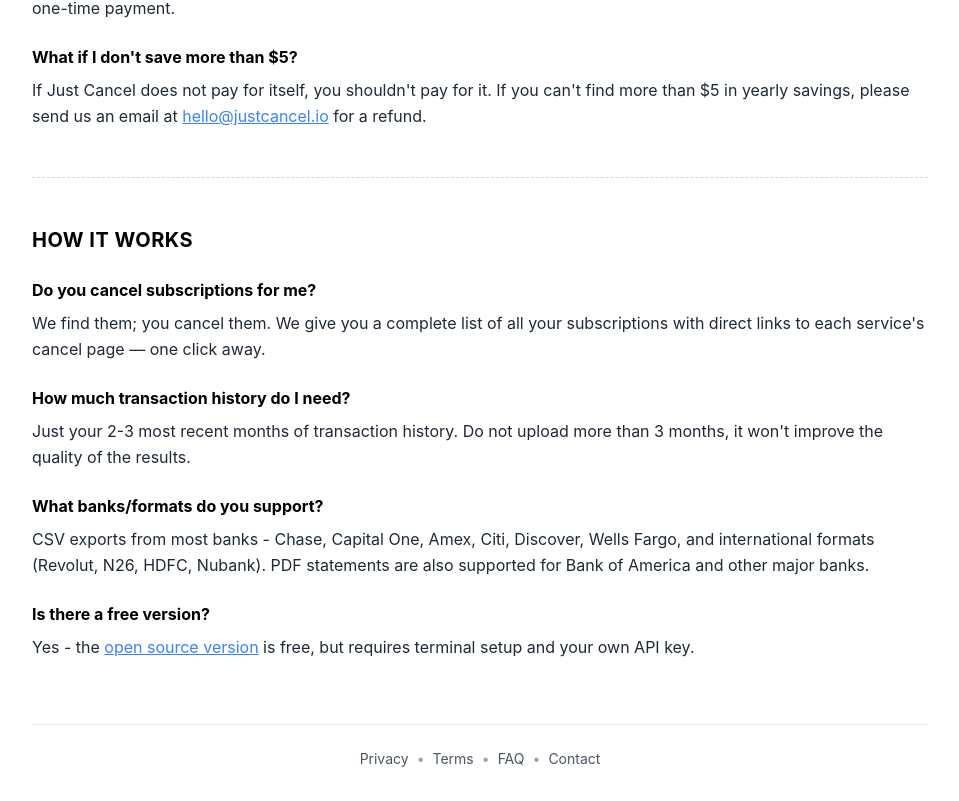
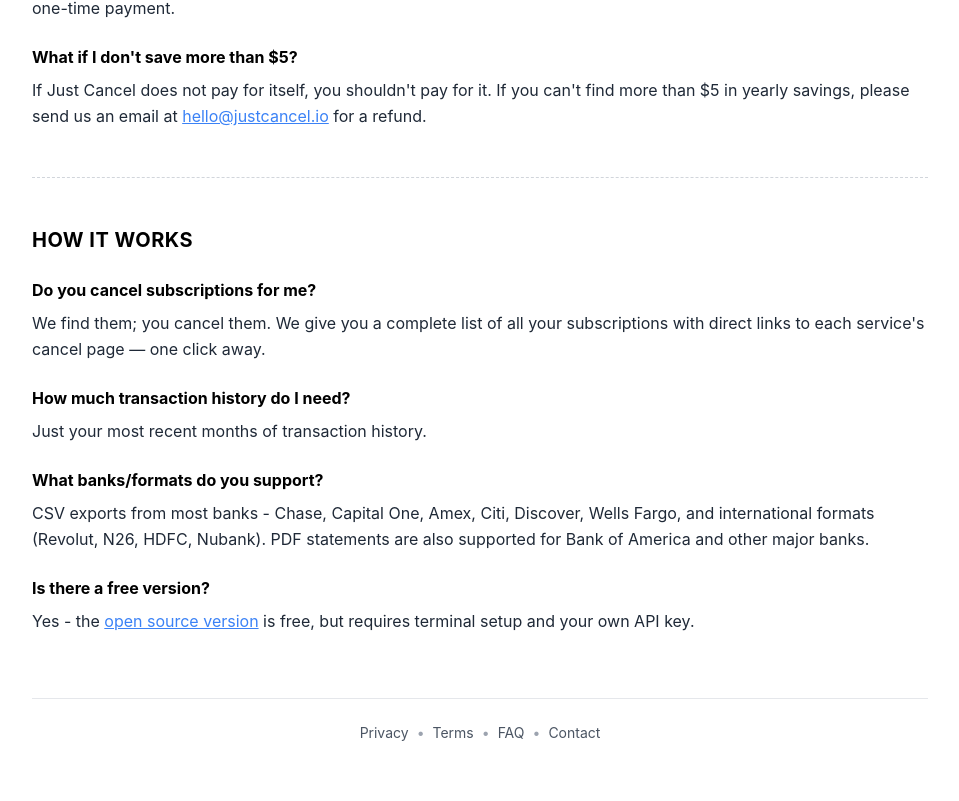
Before and after one commit to rmcguiness/just-fecking-save, a Next.js app: page /faq in a window 1280 px wide. Shown: the part 638-1439 px from the top of the page, without its empty margins (160-1119 px from the left). After the commit the page ends 1413 px from the top, so only its background shows below. Built offline with nearby package versions, Linux system fonts and the light colour scheme.

Commit message:
Text updates

```diff
--- a/app/faq/page.tsx
+++ b/app/faq/page.tsx
@@ -115,8 +115,7 @@
                     How much transaction history do I need?
                   </h3>
                   <p className="leading-relaxed text-gray-800">
-                    Just your 2-3 most recent months of transaction history. Do not upload more
-                    than 3 months, it won&apos;t improve the quality of the results.
+                    Just your most recent months of transaction history.
                   </p>
                 </div>
                 <div>
--- a/components/FileDropZone.tsx
+++ b/components/FileDropZone.tsx
@@ -92,7 +92,7 @@
           className="flex flex-col items-center justify-center cursor-pointer w-full h-full p-12"
         >
           <p className="text-xl font-bold text-black mb-3 text-center">
-            Drop your last 2-3 months of statements
+            Drop your last months of Credit Card or Checking Account statements
           </p>
           <p className="text-base text-black text-center">
             PDF or CSV files from any bank • Takes under 90 seconds
```
